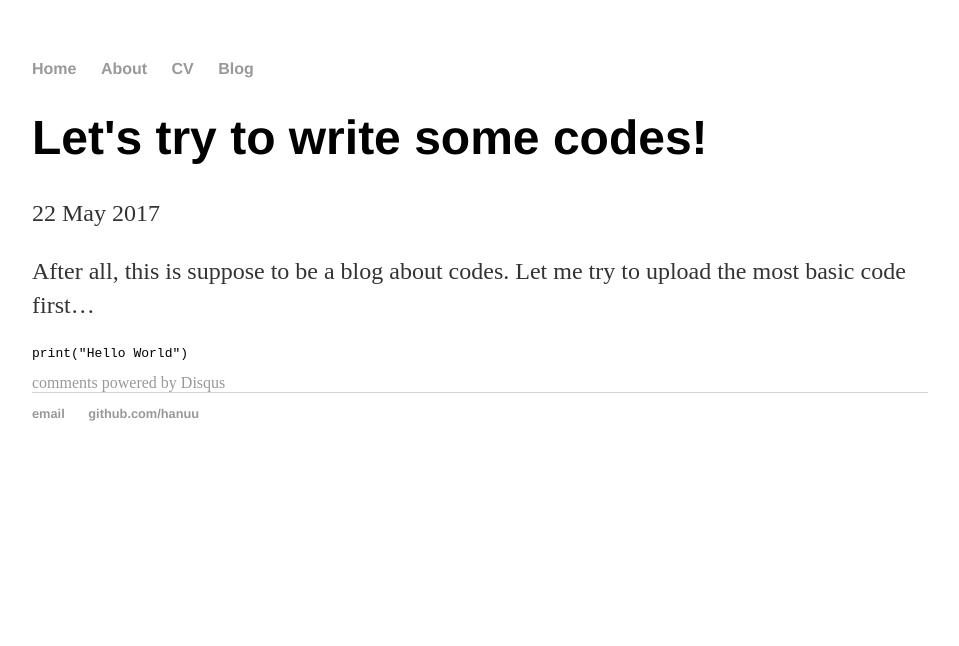
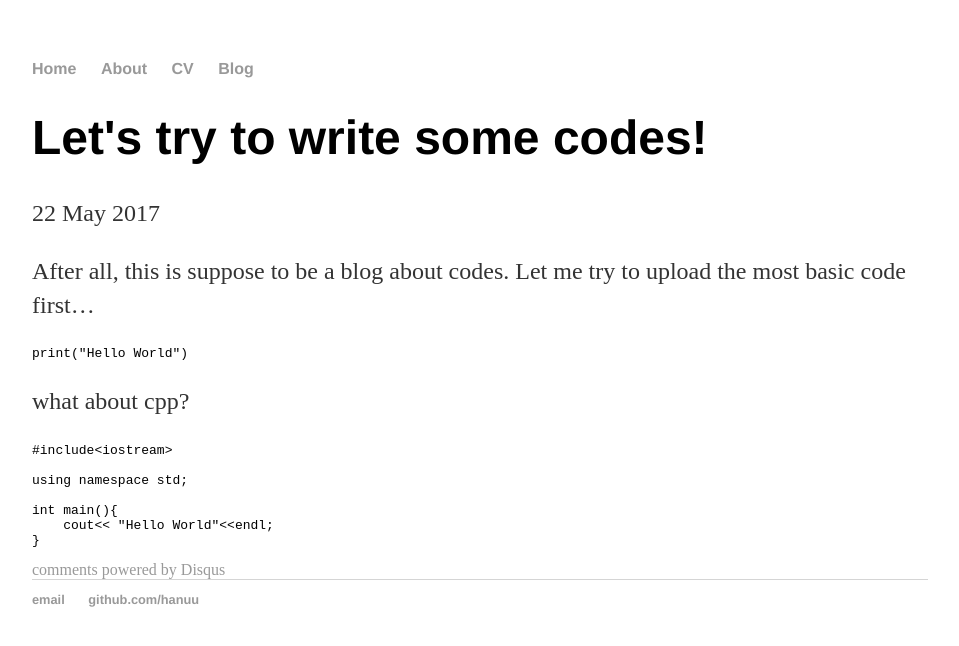
Before and after one commit to Hanuu/Hanuu.github.io, a Jekyll site: the page built from _posts/2017-05-22-code-test.md, in a window 1280 px wide. Shown: the top 646 px of the page, without its empty margins (160-1119 px from the left). Built offline with Jekyll 4.4.1, drawn with Linux system fonts in a browser that asks for light colours; comment, search, counter and statistics services are not loaded.

Commit message:
will cpp work?

````diff
--- a/_posts/2017-05-22-code-test.md
+++ b/_posts/2017-05-22-code-test.md
@@ -9,3 +9,15 @@ After all, this is suppose to be a blog about codes. Let me try to upload the mo
 ```python
 print("Hello World")
 ```
+
+what about cpp?
+
+```cpp
+#include<iostream>
+
+using namespace std;
+
+int main(){
+    cout<< "Hello World"<<endl;
+}
+```
````
